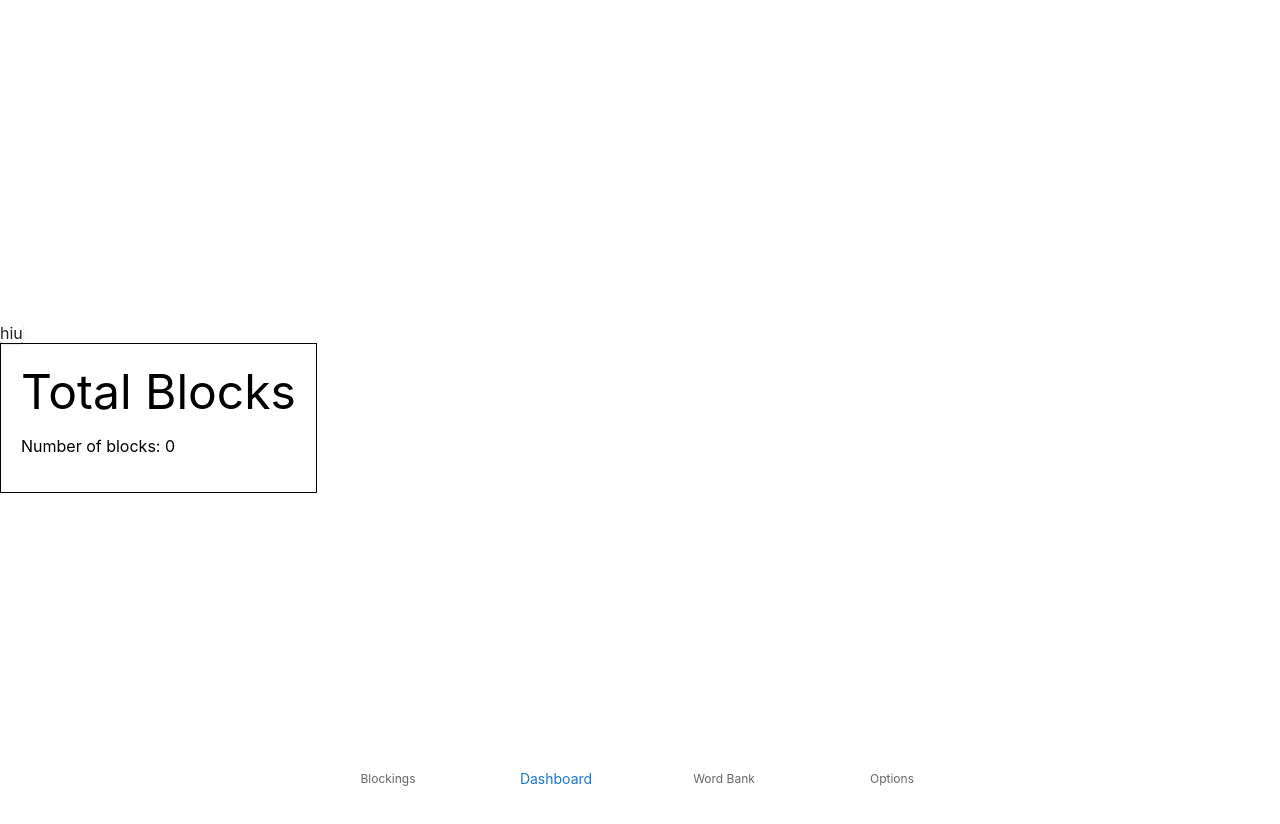
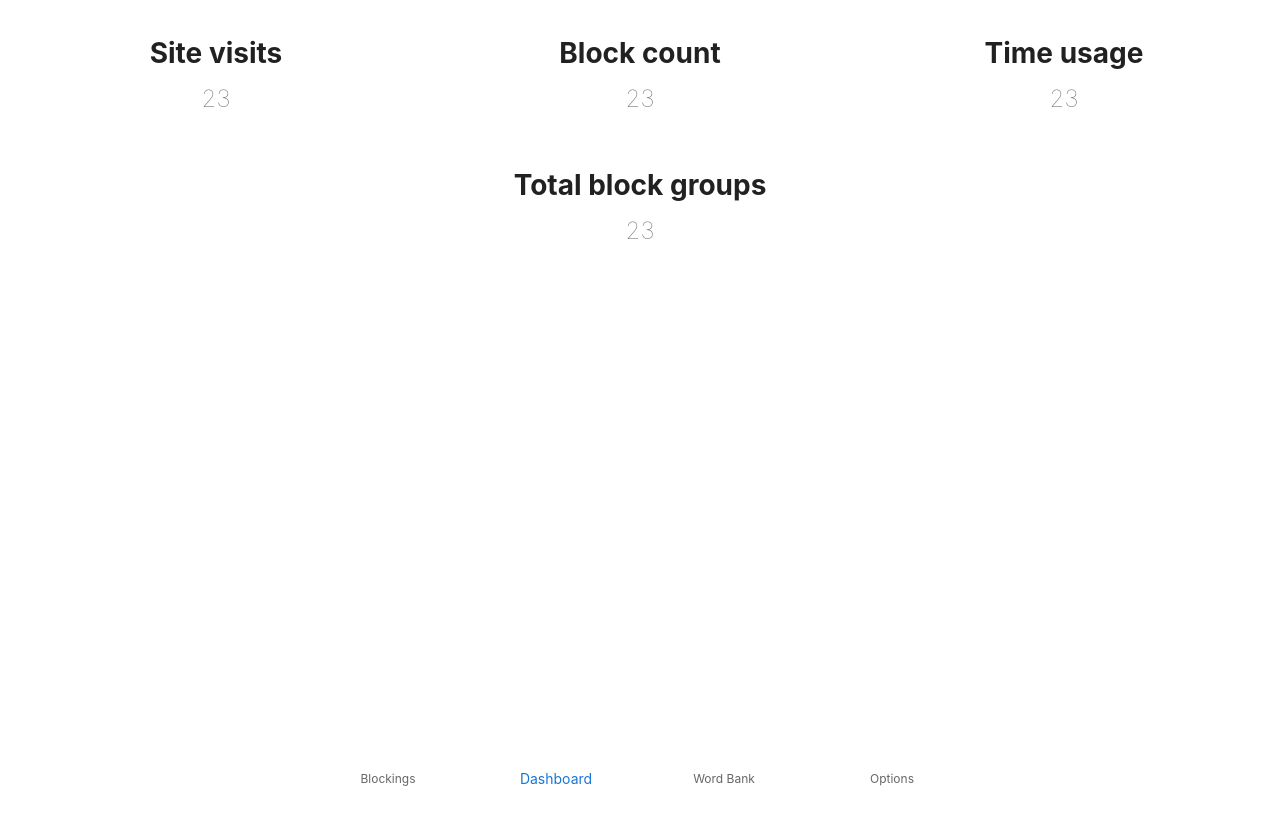
Before and after one commit to xinzhao2627/jiyuu, a React (Vite) app in the folder jiyuu-client/src/renderer/: page /dashboard in a window 1280 px wide. Shown: the top 824 px of the page. Built offline with nearby package versions, Linux system fonts and the light colour scheme; some icons are missing.

Commit message:
dashboard display

```diff
--- a/jiyuu-client/src/renderer/src/features/dashboard/Dashboard.tsx
+++ b/jiyuu-client/src/renderer/src/features/dashboard/Dashboard.tsx
@@ -3,6 +3,7 @@ import * as React from "react";
 import { useState } from "react";
 import BlockCounter from "./components/BlockCounter";
 import { Grid, Paper } from "@mui/material";
+import TopKpi from "./components/TopKpi";
 
 export default function Dashboard(): React.JSX.Element {
 	return (
@@ -10,16 +11,31 @@ export default function Dashboard(): React.JSX.Element {
 			style={{
 				height: "100%",
 				width: "100%",
-				alignContent: "center",
 				display: "inline-block",
 			}}
 		>
-			<Grid container spacing={2}>
-				<Grid>
-					<Paper>hiu</Paper>
+			<Grid container spacing={1} padding={1}>
+				{/* site visits today */}
+				<Grid size={4}>
+					<TopKpi title="Site visits" content={"23"} />
+				</Grid>
+
+				{/* block count */}
+				<Grid size={4}>
+					<TopKpi title="Block count" content={"23"} />
+				</Grid>
+
+				{/* time usage today */}
+				<Grid size={4}>
+					<TopKpi title="Time usage" content={"23"} />
+				</Grid>
+
+				{/* Total block groups active/inactive */}
+				<Grid size={12}>
+					<TopKpi title="Total block groups" content={"23"} />
 				</Grid>
 			</Grid>
-			<BlockCounter />
+			{/* <BlockCounter /> */}
 
 			{/*  */}
 		</div>
--- /dev/null
+++ b/jiyuu-client/src/renderer/src/features/dashboard/components/TopKpi.tsx
@@ -0,0 +1,32 @@
+/* eslint-disable @typescript-eslint/no-unused-vars */
+import Card from "@mui/material/Card";
+import CardActions from "@mui/material/CardActions";
+import CardContent from "@mui/material/CardContent";
+import Button from "@mui/material/Button";
+import Typography from "@mui/material/Typography";
+
+interface TopKpiProps {
+	title: string;
+	content: string | number;
+}
+export default function TopKpi({
+	title,
+	content,
+}: TopKpiProps): React.JSX.Element {
+	return (
+		<Card sx={{ minWidth: 275, boxShadow: "none", textAlign: "center" }}>
+			<CardContent>
+				<Typography mb={1} sx={{ fontSize: 28, fontWeight: 700 }}>
+					{title}
+				</Typography>
+				<Typography
+					variant="body2"
+					sx={{ color: "text.secondary", fontSize: 24 }}
+					fontWeight={"100"}
+				>
+					{content}
+				</Typography>
+			</CardContent>
+		</Card>
+	);
+}
```
Also changed, not shown: jiyuu-client/src/renderer/src/features/dashboard/components/ActiveBlockGroup.tsx (deleted).
